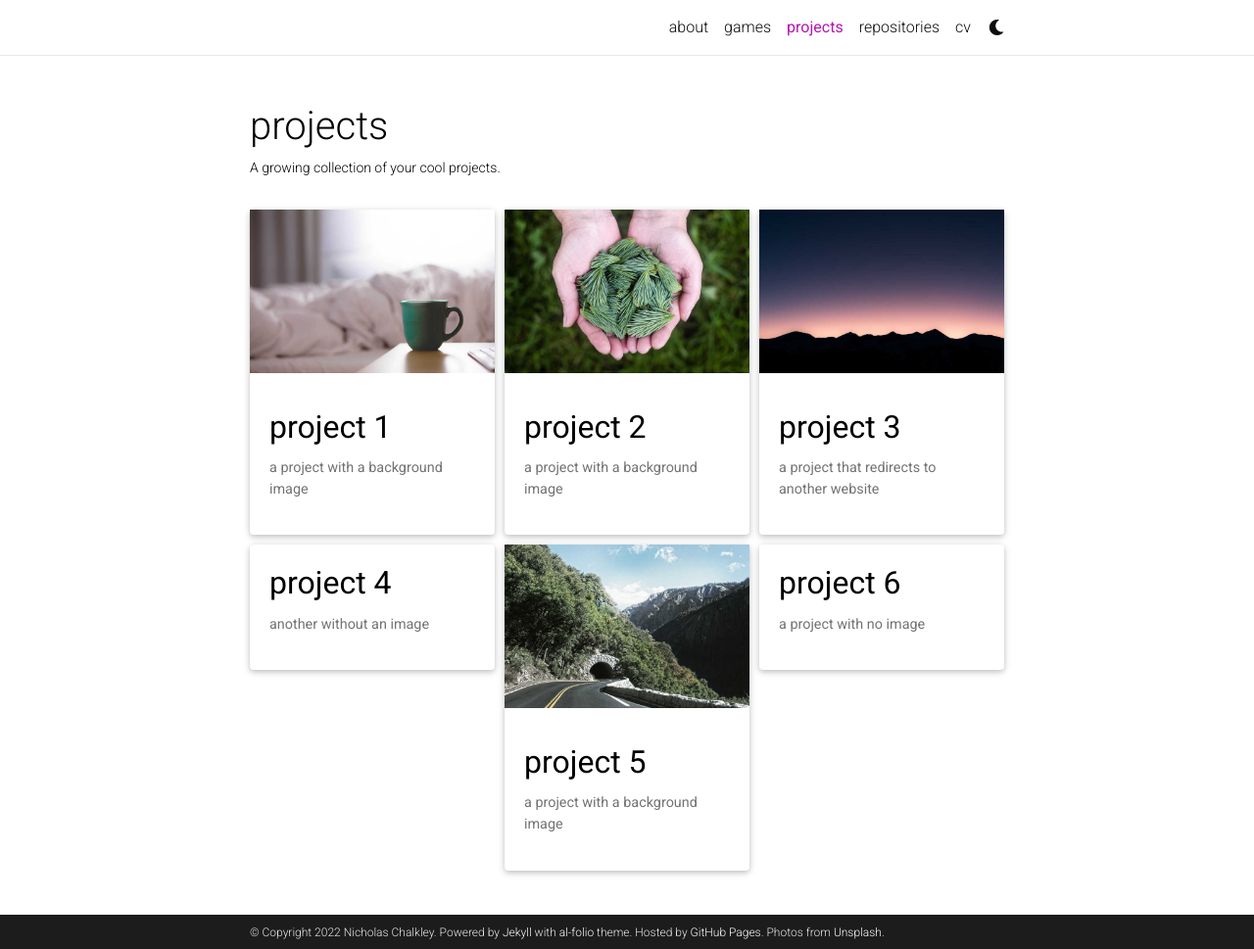
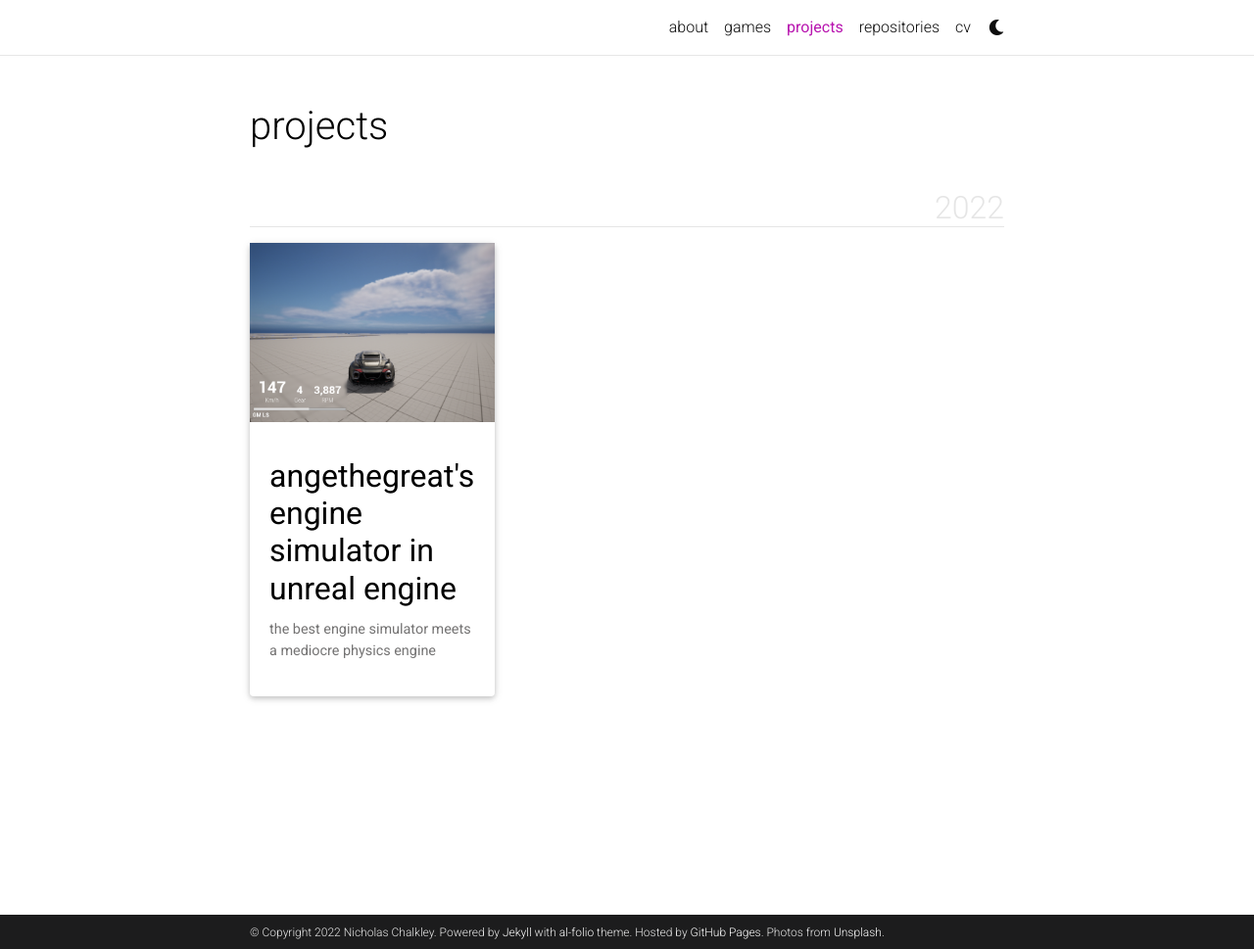
Before and after one commit to nicholas477/nicholas477.github.io, a Jekyll site: the page built from _pages/projects.md, in a window 1280 px wide and 969 px high. Shown: the whole window at 98% size. Built offline with Jekyll 4.4.1, drawn with Linux system fonts in a browser that asks for light colours; full-size pictures stand in for the smaller copies a plugin makes; comment, search, counter and statistics services are not loaded; a style sheet for code colours, icons or effects is not loaded.

Commit message:
Added engine sim post

```diff
--- a/_config.yml
+++ b/_config.yml
@@ -97,7 +97,7 @@ facebook_id: # your facebook id
 discord_id: # your discord id (18-digit unique numerical identifier)
 
 contact_note: >
-  You can even add a little note about which of these is the best way to reach you.
+  Shoot me an email if you want to hit me up.
 
 # -----------------------------------------------------------------------------
 # Analytics and search engine verification
@@ -320,7 +320,7 @@ enable_tooltips:            false  # enables automatic tooltip links generated
 enable_darkmode:            true   # enables switching between light/dark modes
 enable_navbar_social:       false  # enables displaying social links in the
                                    # navbar on the about page
-enable_project_categories:  false   # enables categorization of projects into
+enable_project_categories:  true   # enables categorization of projects into
                                    # multiple categories
 enable_medium_zoom:         true   # enables image zoom feature (as on medium.com)
 enable_progressbar:         true   # enables a horizontal progress bar linked to the vertical scroll position
--- a/_pages/projects.md
+++ b/_pages/projects.md
@@ -2,10 +2,10 @@
 layout: page
 title: projects
 permalink: /projects/
-description: A growing collection of your cool projects.
+description:
 nav: true
 nav_order: 2
-display_categories: [work, fun]
+display_categories: [2022]
 horizontal: false
 ---
 
--- a/_projects/1_project.md
+++ b/_projects/1_engine-simulator.md
@@ -1,10 +1,10 @@
 ---
 layout: page
-title: project 1
-description: a project with a background image
-img: assets/img/12.jpg
+title: AngeTheGreat's Engine Simulator in Unreal Engine
+description: the best engine simulator meets a mediocre physics engine
+img: assets/img/engine-sim.jpg
 importance: 1
-category: work
+category: 2022
 ---
 
 Every project has a beautiful feature showcase page.
```
Also changed, not shown: assets/img/engine-sim.png (added).
